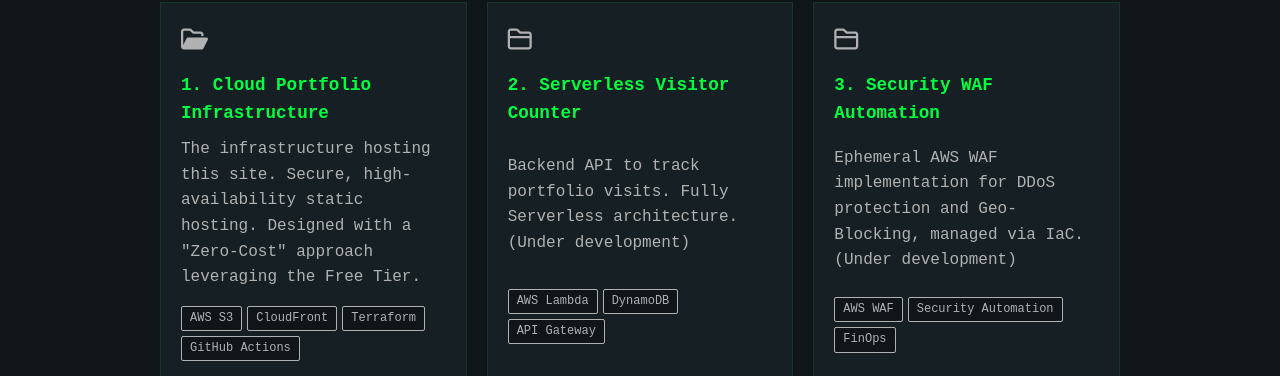
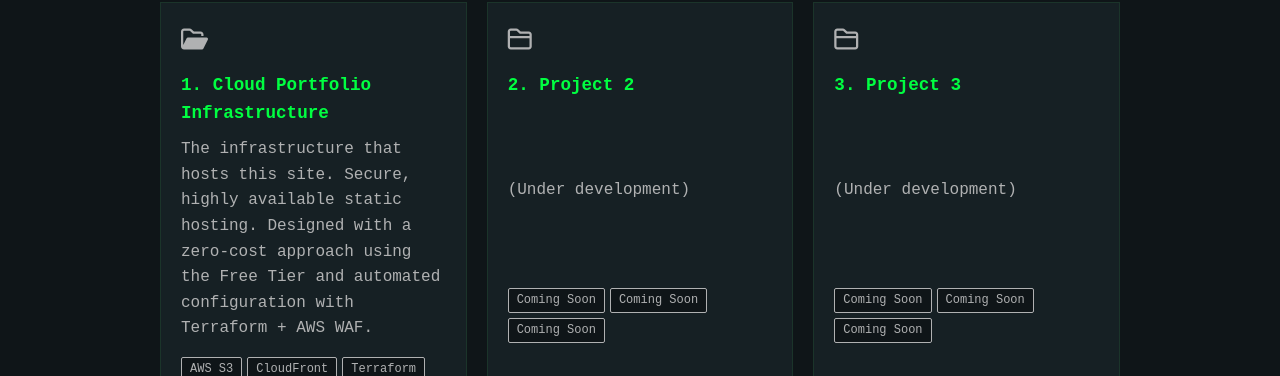
Before and after one commit to glaselva/aws-portfolio, a plain HTML site: page index.html in a window 1280 px wide. Shown: the part 1006-1382 px from the top of the page. Drawn offline with Linux system fonts and the light colour scheme.

Commit message:
Add files via upload

```diff
--- a/index.html
+++ b/index.html
@@ -103,7 +103,7 @@
                         <span class="tech-tag">AWS S3</span>
                         <span class="tech-tag">CloudFront</span>
                         <span class="tech-tag">Terraform</span>
-                        <span class="tech-tag">GitHub Actions</span>
+                        <span class="tech-tag">AWS WAF</span>
                     </div>
                     <div class="card-links">
                         <a href="https://github.com/glaselva/aws-portfolio" class="btn-link"><i class="fab fa-github"></i> Source Code</a>
@@ -114,15 +114,15 @@
                 <article class="project-card">
                     <div class="card-header">
                         <span class="folder-icon"><i class="far fa-folder"></i></span>
-                        <h3 data-i18n="project2_title">2. Serverless Visitor Counter</h3>
+                        <h3 data-i18n="project2_title">2. Progetto 2</h3>
                     </div>
                     <p data-i18n="project2_desc">
-                        Backend API to track portfolio visits. Fully Serverless architecture. (Under development)
+                        (Under development)
                     </p>
                     <div class="tech-stack">
-                        <span class="tech-tag">AWS Lambda</span>
-                        <span class="tech-tag">DynamoDB</span>
-                        <span class="tech-tag">API Gateway</span>
+                        <span class="tech-tag">Coming Soon</span>
+                        <span class="tech-tag">Coming Soon</span>
+                        <span class="tech-tag">Coming Soon</span>
                     </div>
                     <div class="card-links">
                          <a href="#" class="btn-link disabled"><i class="fas fa-code-branch"></i> In Progress</a>
@@ -133,15 +133,15 @@
                 <article class="project-card">
                     <div class="card-header">
                         <span class="folder-icon"><i class="far fa-folder"></i></span>
-                        <h3 data-i18n="project3_title">3. Security WAF Automation</h3>
+                        <h3 data-i18n="project3_title">3. Progetto 3</h3>
                     </div>
                     <p data-i18n="project3_desc">
-                        Ephemeral AWS WAF implementation for DDoS protection and Geo-Blocking, managed via IaC. (Under development)
+                        (Under development)
                     </p>
                     <div class="tech-stack">
-                        <span class="tech-tag">AWS WAF</span>
-                        <span class="tech-tag">Security Automation</span>
-                        <span class="tech-tag">FinOps</span>
+                        <span class="tech-tag">Coming Soon</span>
+                        <span class="tech-tag">Coming Soon</span>
+                        <span class="tech-tag">Coming Soon</span>
                     </div>
                     <div class="card-links">
                         <a href="#" class="btn-link disabled"><i class="fas fa-lock"></i> Coming Soon</a>
--- a/js/main.js
+++ b/js/main.js
@@ -41,3 +41,21 @@
     setLanguage('en');
     // ... il resto del tuo codice esistente ...
 });
+
+// Gestione Cookie Banner
+function checkCookieConsent() {
+    if (!localStorage.getItem('cookie_consent')) {
+        document.getElementById('cookie-banner').style.display = 'block';
+    }
+}
+
+function acceptCookies() {
+    localStorage.setItem('cookie_consent', 'true');
+    document.getElementById('cookie-banner').style.display = 'none';
+}
+
+// Aggiungi la chiamata all'avvio
+document.addEventListener('DOMContentLoaded', () => {
+    // ... il tuo codice esistente ...
+    checkCookieConsent();
+});
--- a/js/translations.js
+++ b/js/translations.js
@@ -5,14 +5,15 @@
         text_about: "Junior Cloud Engineer & Security Enthusiast.<br>Appassionato di architetture serverless e sicurezza informatica. Costruisco infrastrutture cloud efficienti, sicure e automatizzate, con un occhio di riguardo per l'ottimizzazione dei costi (FinOps).",
         section_projects: " > ./progetti",
         project1_title: "1. Infrastruttura Cloud Portfolio",
-        project1_desc: "L'infrastruttura che ospita questo sito. Hosting statico sicuro ad alta disponibilità. Progettato con approccio \"Zero-Cost\" sfruttando il Free Tier.",
-        project2_title: "2. Contatore Visite Serverless",
-        project2_desc: "API Backend per tracciare le visite al portfolio. Architettura completamente Serverless. (In fase di sviluppo)",
+        project1_desc: "L'infrastruttura che ospita questo sito. Hosting statico sicuro ad alta disponibilità. Progettato con approccio Zero-Cost sfruttando il Free Tier e configurazione automatizzata con Terraform + AWS WAF.",
+        project2_title: "2. Progetto 2",
+        project2_desc: "(In fase di sviluppo)",
         project3_title: "3. Automazione WAF Security",
-        project3_desc: "Implementazione effimera di AWS WAF per protezione DDoS e Geo-Blocking, gestita via IaC. (In fase di sviluppo)",
+        project3_desc: "(In fase di sviluppo)",
         section_contact: "Contattami",
         text_contact: "Aperto a nuove opportunità nel mondo Cloud & Security.",
-        footer_status: "Stato Sistema: ONLINE | Sicurezza: SICURO"
+        footer_status: "Stato Sistema: ONLINE | Sicurezza: SICURO",
+        cookie_text: "Avviso di Sistema: Questo sito usa local storage per le preferenze (lingua) e cookie tecnici. Nessun tracciamento dati personali."
     },
     en: {
         tagline: "Complex problems. Simple solutions.",
@@ -20,13 +21,14 @@
         text_about: "Junior Cloud Engineer & Security Enthusiast.<br>Passionate about serverless architectures and cybersecurity. I build efficient, secure, and automated cloud infrastructures, with a focus on cost optimization (FinOps).",
         section_projects: " > ./projects",
         project1_title: "1. Cloud Portfolio Infrastructure",
-        project1_desc: "The infrastructure hosting this site. Secure, high-availability static hosting. Designed with a \"Zero-Cost\" approach leveraging the Free Tier.",
-        project2_title: "2. Serverless Visitor Counter",
-        project2_desc: "Backend API to track portfolio visits. Fully Serverless architecture. (Under development)",
-        project3_title: "3. Security WAF Automation",
-        project3_desc: "Ephemeral AWS WAF implementation for DDoS protection and Geo-Blocking, managed via IaC. (Under development)",
+        project1_desc: "The infrastructure that hosts this site. Secure, highly available static hosting. Designed with a zero-cost approach using the Free Tier and automated configuration with Terraform + AWS WAF.",
+        project2_title: "2. Project 2",
+        project2_desc: "(Under development)",
+        project3_title: "3. Project 3",
+        project3_desc: "(Under development)",
         section_contact: "Let's Connect",
         text_contact: "Open to new opportunities in Cloud & Security.",
-        footer_status: "System Status: ONLINE | Security: SECURE"
+        footer_status: "System Status: ONLINE | Security: SECURE",
+        cookie_text: "System Notice: This site uses local storage for preferences (language) and technical cookies. No personal data tracking."
     }
 };
```
